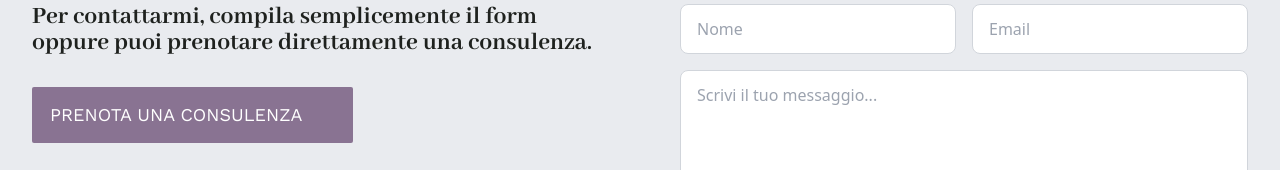
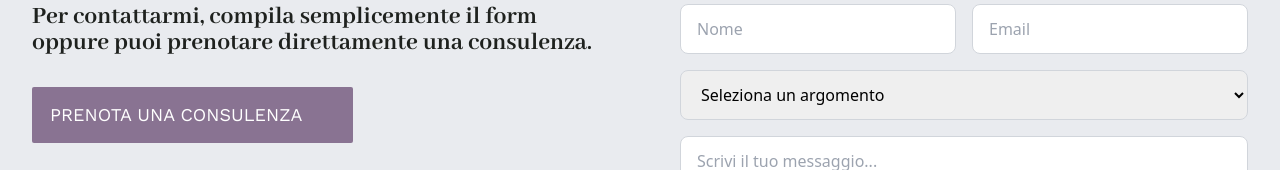
Before and after one commit to FraCanta/annamaria_ricci, a Next.js app: page /contatti in a window 1280 px wide. Shown: the part 383-553 px from the top of the page. Built offline with nearby package versions, Linux system fonts and the light colour scheme; no server answers; some icons are missing.

Commit message:
Aggiornamento email di prenotazione e cancellazione del banner

```diff
--- a/components/layout/ContactForm.js
+++ b/components/layout/ContactForm.js
@@ -7,6 +7,7 @@ export default function ContactForm() {
     nome: "",
     email: "",
     messaggio: "",
+    subject: "",
   });
   const [loading, setLoading] = useState(false);
 
@@ -84,6 +85,19 @@ export default function ContactForm() {
             className="flex-1 rounded-lg border border-gray-300 px-4 py-3 outline-none focus:ring-1 focus:ring-purple100"
           />
         </div>
+        <select
+          name="subject"
+          value={formData.subject}
+          onChange={handleChange}
+          className="w-full rounded-lg border border-gray-300 px-4 py-3 outline-none focus:ring-1 focus:ring-purple100"
+        >
+          <option value="">Seleziona un argomento</option>
+          <option value="Informazioni">Informazioni</option>
+          <option value="Richiesta di consulenza">
+            Richiesta di call gratuita di 20 minuti
+          </option>
+          <option value="Altro">Altro</option>
+        </select>
 
         <textarea
           name="messaggio"
--- a/pages/api/contatti.js
+++ b/pages/api/contatti.js
@@ -6,9 +6,9 @@ export default async function handler(req, res) {
     return res.status(405).json({ message: "Metodo non consentito" });
   }
 
-  const { nome, email, messaggio } = req.body;
+  const { nome, email, messaggio, subject } = req.body;
 
-  if (!nome || !email || !messaggio) {
+  if (!nome || !email || !messaggio || !subject) {
     return res.status(400).json({ message: "Tutti i campi sono obbligatori" });
   }
 
@@ -35,6 +35,7 @@ export default async function handler(req, res) {
         <h3>Hai ricevuto un nuovo messaggio:</h3>
         <p><strong>Nome:</strong> ${nome}</p>
         <p><strong>Email:</strong> ${email}</p>
+        <p><strong>Oggetto:</strong> ${subject}</p>
         <p><strong>Messaggio:</strong><br/>${messaggio}</p>
       `,
     });
```
